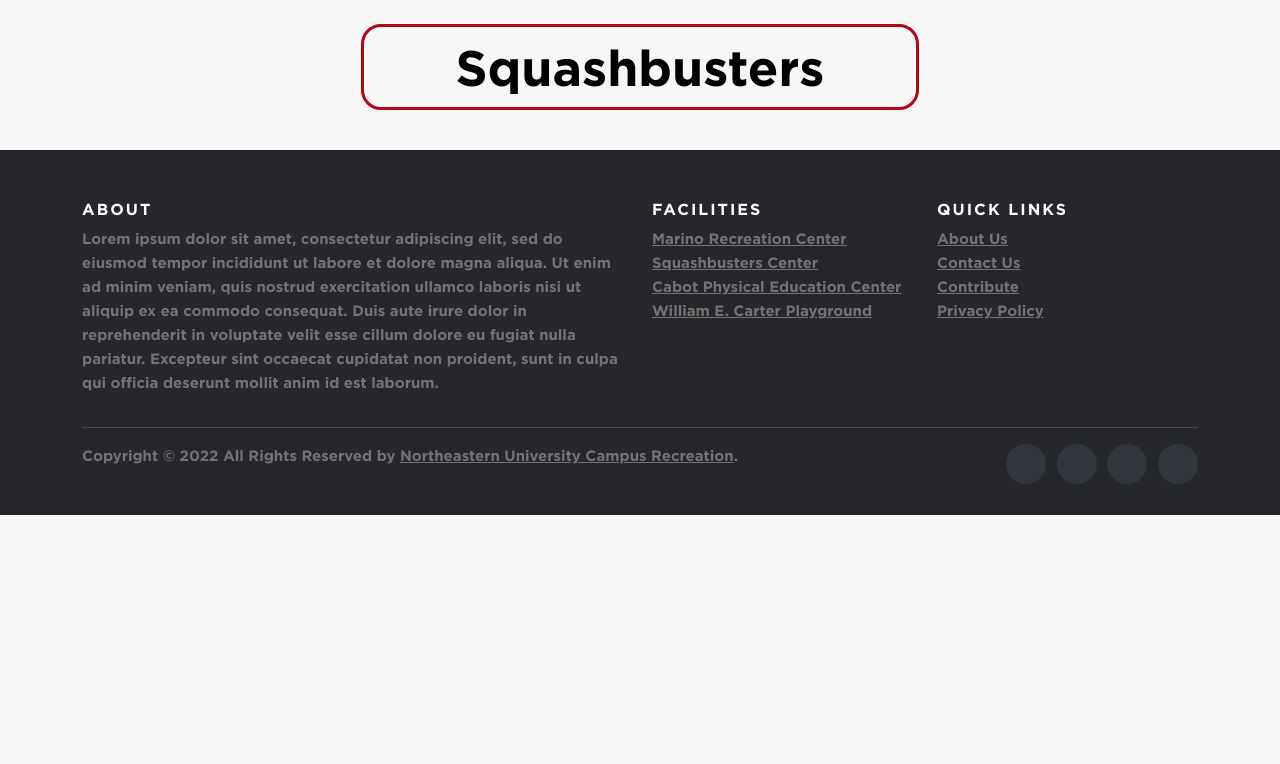
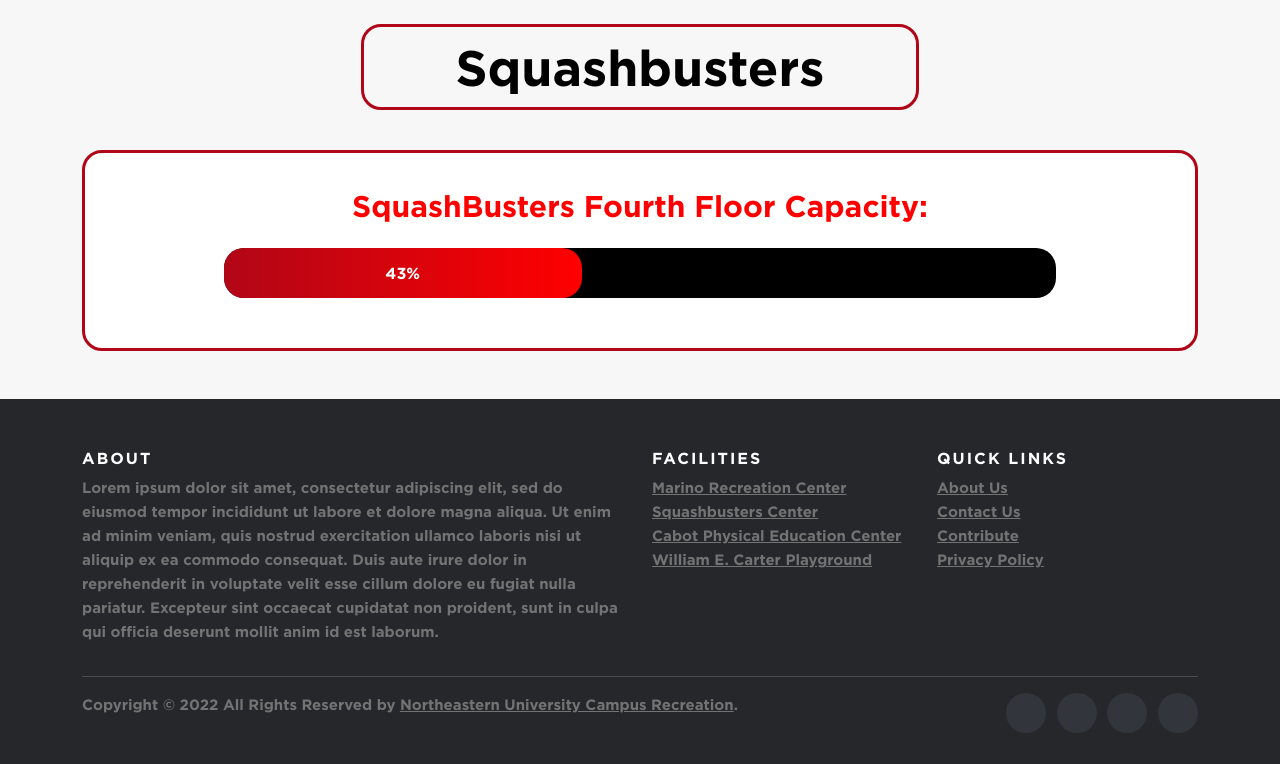
Before and after one commit to Nickdaco/GymNEU, a Flask app: page /squashbusters in a window 1280 px wide. Shown: the part 56-820 px from the top of the page. Before the commit the page ends 571 px from the top, so only its background shows below. Run offline with Flask 2, Linux system fonts and the light colour scheme.

Commit message:
Created squashbusters progress bar

```diff
--- a/main.py
+++ b/main.py
@@ -29,7 +29,7 @@
 
 @app.route('/squashbusters')
 def squash():
-    return render_template('squash.html')
+    return render_template('squash.html', context=gym_data)
 
 if __name__ == "__main__":
     app.run(debug=True)
--- a/static/progress_bar.js
+++ b/static/progress_bar.js
@@ -36,3 +36,12 @@
     marinoGymnasium.style.width = marinoGymnasium.getAttribute('data-done') + '%';
 
 }, 500)
+
+const squashFourth = document.querySelector('.squash-fourth-floor');
+
+setTimeout(() => {
+
+    squashFourth.style.opacity = 1;
+    squashFourth.style.width = squashFourth.getAttribute('data-done') + '%';
+
+}, 500)
--- a/static/styles.css
+++ b/static/styles.css
@@ -37,6 +37,19 @@
     margin: auto;
     background-color: white;
     width: 100%
+}
+.squash-info-container {
+  background-color: white;
+  border: 3px solid #B10617;
+  border-radius: 20px;
+  margin-bottom: 20px;
+  padding-left: 0;
+  padding-right: 0;
+  padding-bottom: 50px;
+  padding-top: 10px;
+  margin: auto;
+  background-color: white;
+  width: 100%
 }
 .marino-second-floor-container {
     margin: auto;
@@ -155,6 +168,29 @@
     width: 100%;
 
     padding: 10px;
+}
+
+.squash-busters-container {
+    margin: auto;
+    background: black;
+    border-radius: 20px;
+    height: 50px;
+    width: 75%;
+}
+
+
+.squash-fourth-floor {
+    display: flex;
+    justify-content: center;
+    align-items: center;
+    border-radius: 20px;
+    height: 100%;
+    color: #fff;
+    width: 0;
+    opacity: 0;
+    font-size: 100%;
+    background: linear-gradient(to right, #B10617, red);
+    transition: 1.5s;
 }
 
 
--- a/templates/base.html
+++ b/templates/base.html
@@ -98,7 +98,7 @@
           <h6>Facilities</h6>
           <ul class="footer-links">
             <li><a href="#">Marino Recreation Center</a></li>
-            <li><a href="https://www.northeastern.edu/campusrec/facilities/squashbusters.html">Squashbusters Center</a></li>
+            <li><a href="{{ url_for('squash') }}">Squashbusters Center</a></li>
             <li><a href="https://www.northeastern.edu/campusrec/facilities/cabot.html">Cabot Physical Education Center</a></li>
             <li><a href="https://www.northeastern.edu/campusrec/facilities/carter.html">William E. Carter Playground</a></li>
           </ul>
--- a/templates/squash.html
+++ b/templates/squash.html
@@ -1,9 +1,17 @@
 {% extends 'base.html' %}
 {% block content %}
 <center><h1>Squashbusters</h1></center>
-
-
-
+<div class="squash-info-container">
+<span>SquashBusters Fourth Floor Capacity: </span>
+    <div class="squash-busters-container">
+        <div class="squash-fourth-floor"
+             data-done="{{ context['Gym-Availability-Percentage']['SquashBusters - 4th Floor']  }}">
+            {{ context['Gym-Availability-Percentage']['SquashBusters - 4th Floor'] }}%
+        </div>
+    </div>
+</div>
+<br>
+<br>
 
 
 {% endblock %}
```
